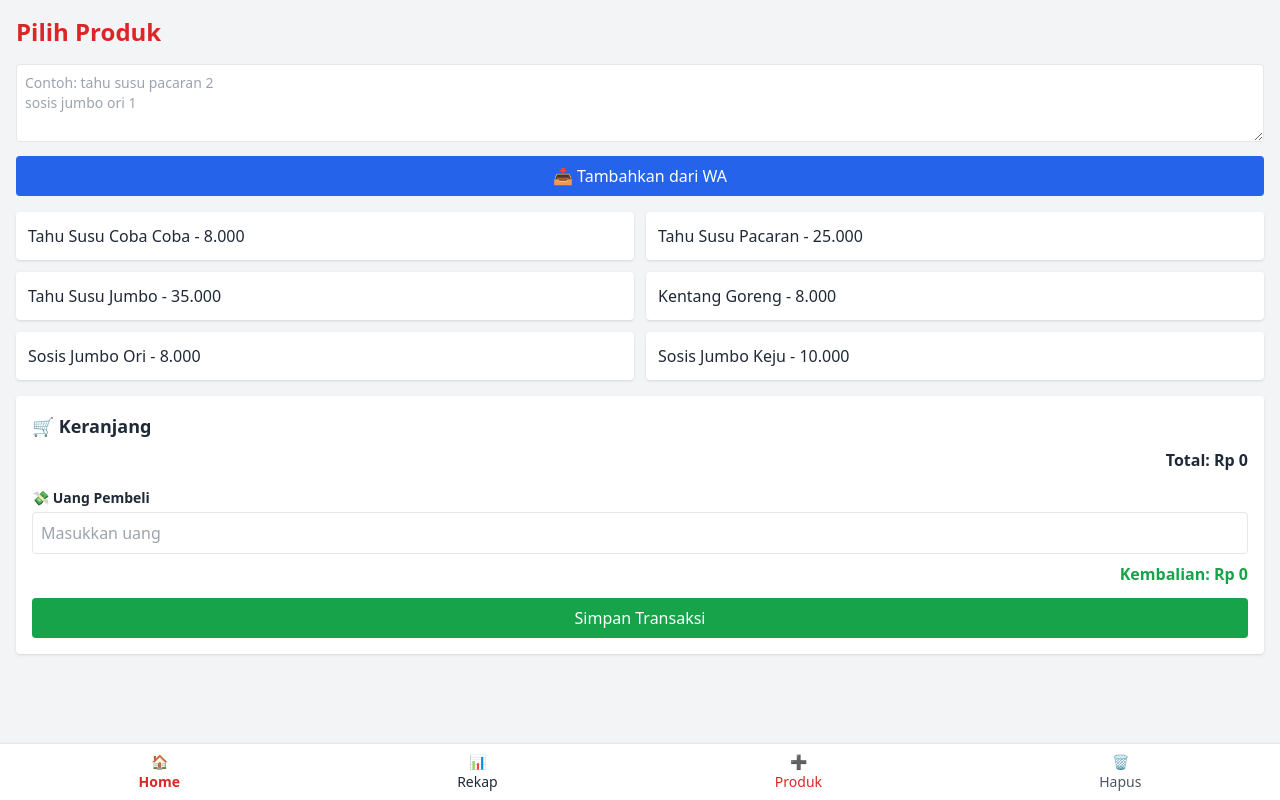
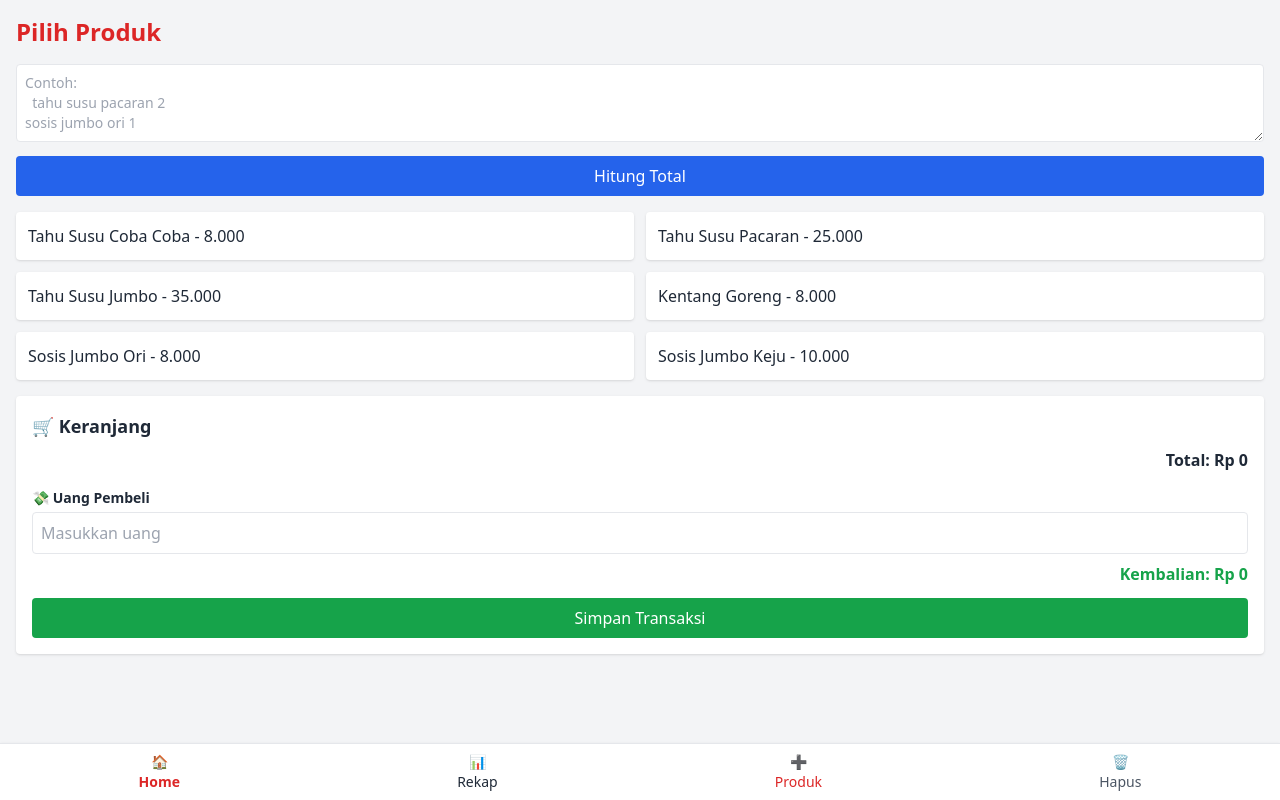
Before and after one commit to tmnzaa/tahususumanik, a plain HTML site: page index.html in a window 1280 px wide. Drawn offline with nearby package versions, Linux system fonts and the light colour scheme.

Commit message:
Update index.html

```diff
--- a/index.html
+++ b/index.html
@@ -58,8 +58,9 @@
   <section id="home-tab" class="p-4">
     <h1 class="text-2xl font-bold mb-4 text-red-600">Pilih Produk</h1>
     <!-- Tempel Pesan WA -->
-<textarea id="waInput" class="w-full border p-2 mb-2 rounded text-sm" rows="3" placeholder="Contoh: tahu susu pacaran 2&#10;sosis jumbo ori 1"></textarea>
-<button onclick="prosesPesanWA()" class="mb-4 w-full bg-blue-600 text-white py-2 rounded">📥 Tambahkan dari WA</button>
+<textarea id="waInput" class="w-full border p-2 mb-2 rounded text-sm" rows="3" placeholder="Contoh:
+  tahu susu pacaran 2&#10;sosis jumbo ori 1"></textarea>
+<button onclick="prosesPesanWA()" class="mb-4 w-full bg-blue-600 text-white py-2 rounded">Hitung Total</button>
     <div class="grid grid-cols-2 gap-3 mb-4" id="produkContainer"></div>
     <div class="bg-white rounded p-4 shadow">
       <h2 class="text-lg font-bold mb-2">🛒 Keranjang</h2>
```
